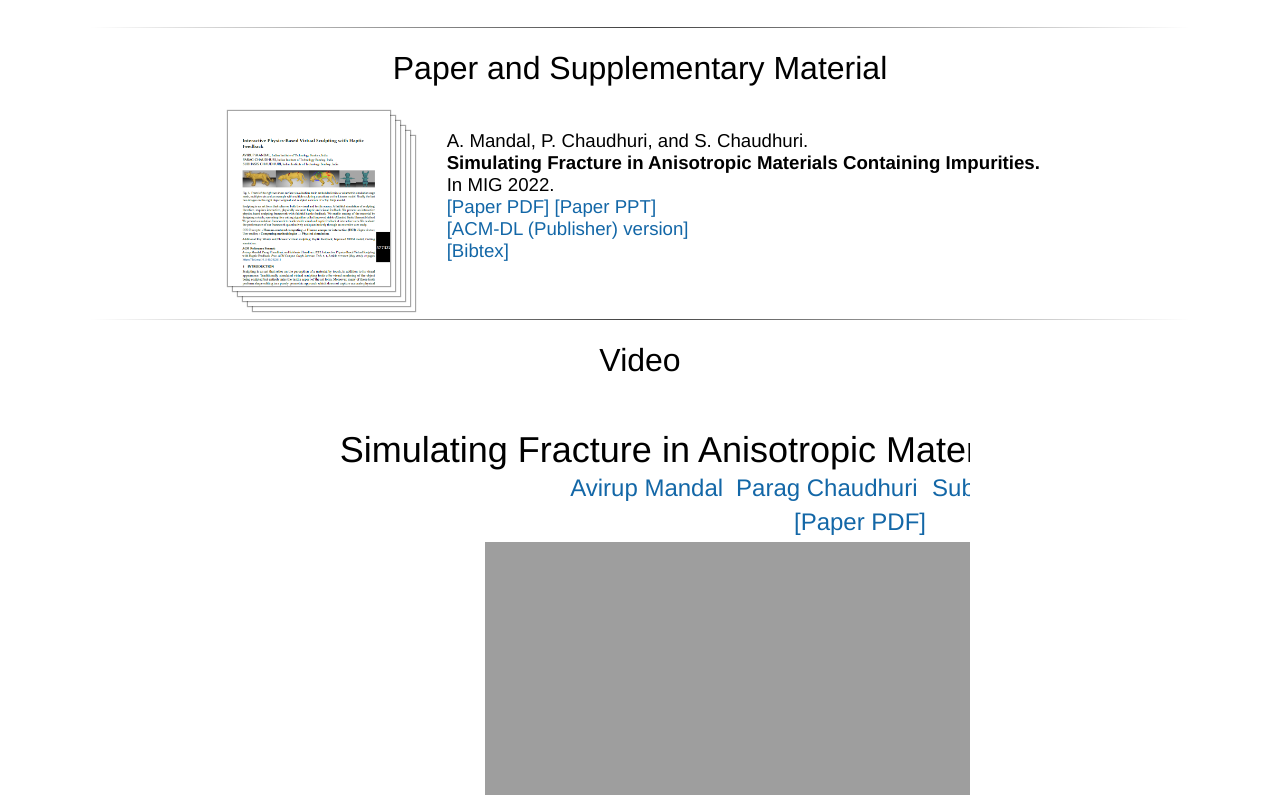
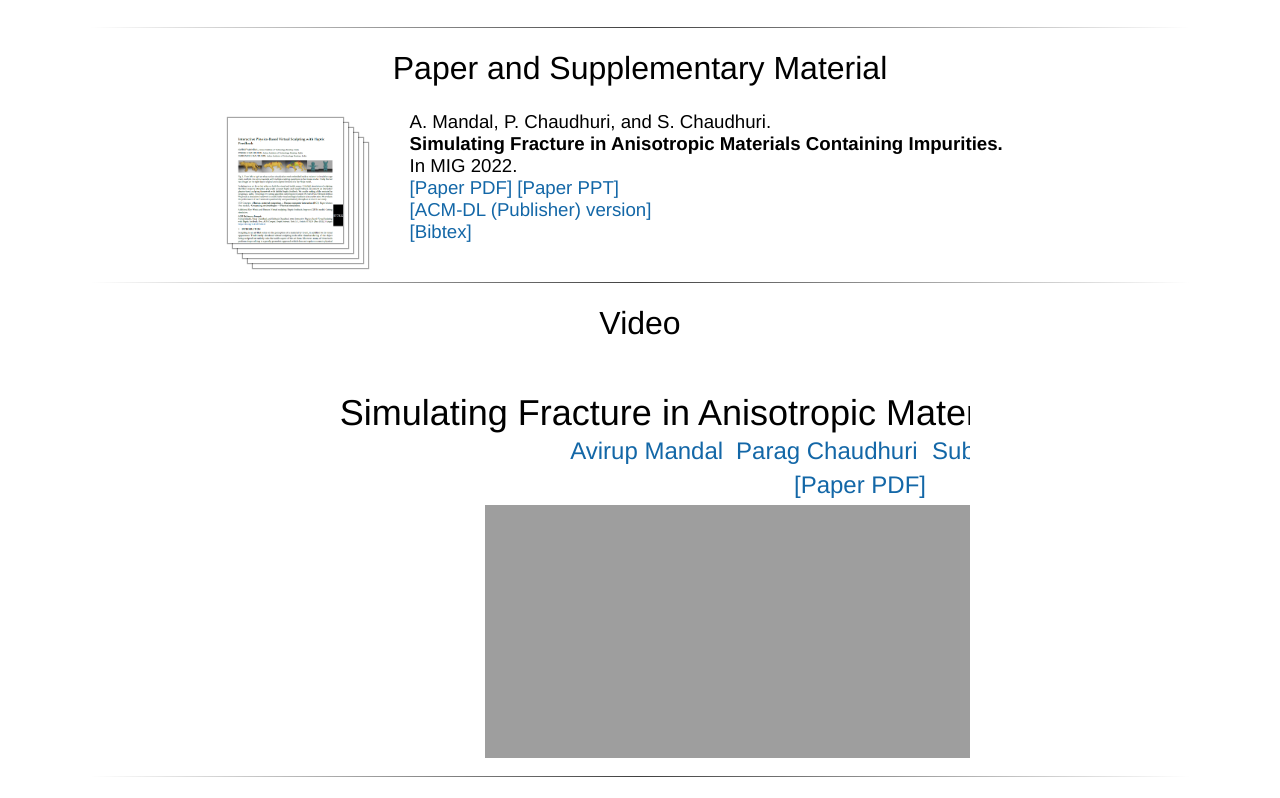
Before and after one commit to avirupmandal/randomgraph-mig22, a plain HTML site: page index.html in a window 1280 px wide. Shown: the part 914-1712 px from the top of the page. Drawn offline with Linux system fonts and the light colour scheme; a script that the page names is missing.

Commit message:
Update index.html

```diff
--- a/index.html
+++ b/index.html
@@ -199,7 +199,7 @@
 	<table align=center width=850px>
 		<center><h1>Paper and Supplementary Material</h1></center>
 		<tr>
-			<td><a href=""><img class="layered-paper-big" style="height:175px" src="./resources/paper.png"/></a></td>
+			<td><a href=""><img class="layered-paper-big" style="height:125px" src="./resources/paper.png"/></a></td>
 			<td><span style="font-size:14pt">A. Mandal, P. Chaudhuri, and S. Chaudhuri.<br>
 				<b>Simulating Fracture in Anisotropic Materials Containing Impurities.</b><br>
 				In MIG 2022.<br>
```
